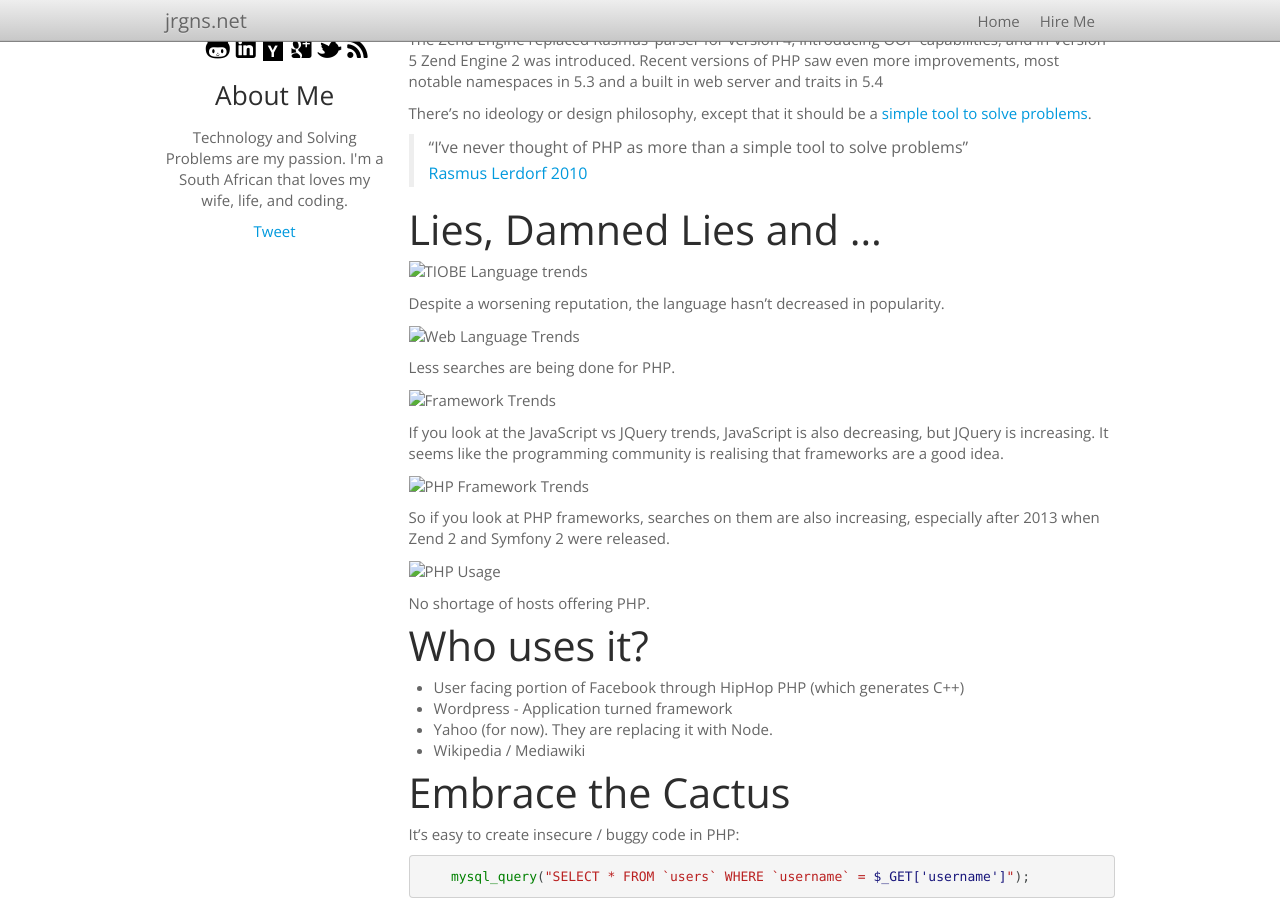
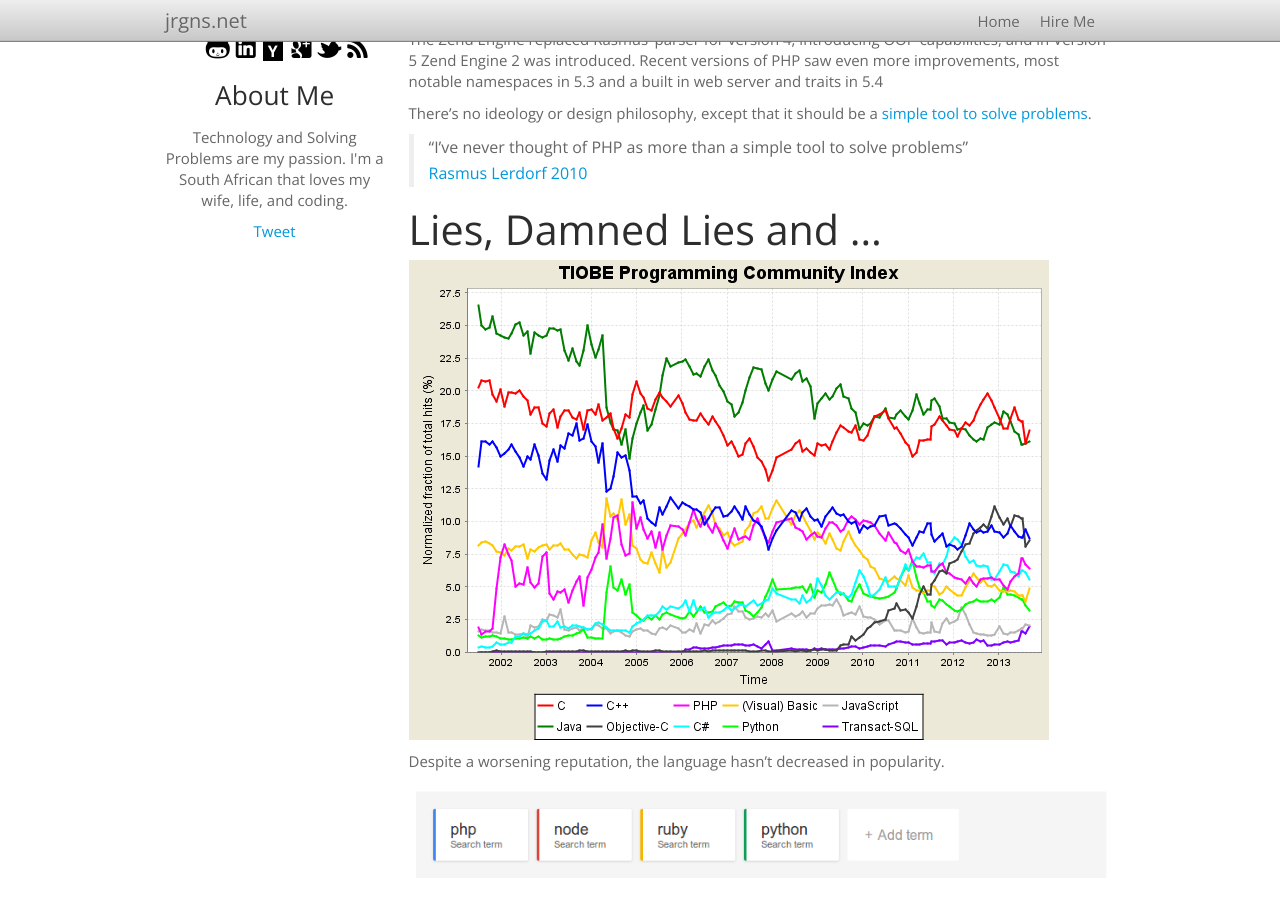
Before and after one commit to jrgns/jrgns.github.com, a Jekyll site: the page built from _posts/2013-10-10-is-php-the-slums-of-the-programming-world.md, in a window 1280 px wide and 900 px high, scrolled down 390 px. Built offline with Jekyll 4.4.1, drawn with Linux system fonts in a browser that asks for light colours; comment, search, counter and statistics services are not loaded.

Commit message:
Fixed image paths

```diff
--- a/_posts/2013-10-10-is-php-the-slums-of-the-programming-world.md
+++ b/_posts/2013-10-10-is-php-the-slums-of-the-programming-world.md
@@ -27,25 +27,25 @@
 Lies, Damned Lies and ...
 =========================
 
-![TIOBE Language trends](../img/tiobe-language-trends.png)
+![TIOBE Language trends](/img/tiobe-language-trends.png)
 
 Despite a worsening reputation, the language hasn't decreased in popularity.
 
-![Web Language Trends](../img/web-language-trends.png)
+![Web Language Trends](/img/web-language-trends.png)
 
 Less searches are being done for PHP.
 
-![Framework Trends](../img/framework-trends.png)
+![Framework Trends](/img/framework-trends.png)
 
 If you look at the JavaScript vs JQuery trends, JavaScript is also decreasing, but JQuery is increasing. It seems like
 the programming community is realising that frameworks are a good idea.
 
-![PHP Framework Trends](../img/php-framework-trends.png)
+![PHP Framework Trends](/img/php-framework-trends.png)
 
 So if you look at PHP frameworks, searches on them are also increasing, especially after 2013 when Zend 2 and Symfony 2
 were released.
 
-![PHP Usage](../img/php-usage.png)
+![PHP Usage](/img/php-usage.png)
 
 No shortage of hosts offering PHP.
 
@@ -82,7 +82,7 @@
 
 If you look at the debate on what to use for indentation, [tabs][2] vs [spaces][3], the community is in total disarray.
 
-![Tabs Not Spaces Slugfest](../img/tabs-not-spaces.png)
+![Tabs Not Spaces Slugfest](/img/tabs-not-spaces.png)
 
 Inconsistencies in naming functions:
 
@@ -178,7 +178,7 @@
 you're probably coding quality PHP. It's un-opinionated, so, as long as you know what you're doing, it can be a great tool.
 Don't discount the language just because it's lost it's coolness factor. You can write quality code in PHP.
 
-![Sheer Iron WIlled Discipline](../img/sheer-iron-willed-discipline.png)
+![Sheer Iron WIlled Discipline](/img/sheer-iron-willed-discipline.png)
 
 > If you can pull it off, you’re badass as hell, but most of the time you’re only going to end up stabbing yourself.
 >
```
